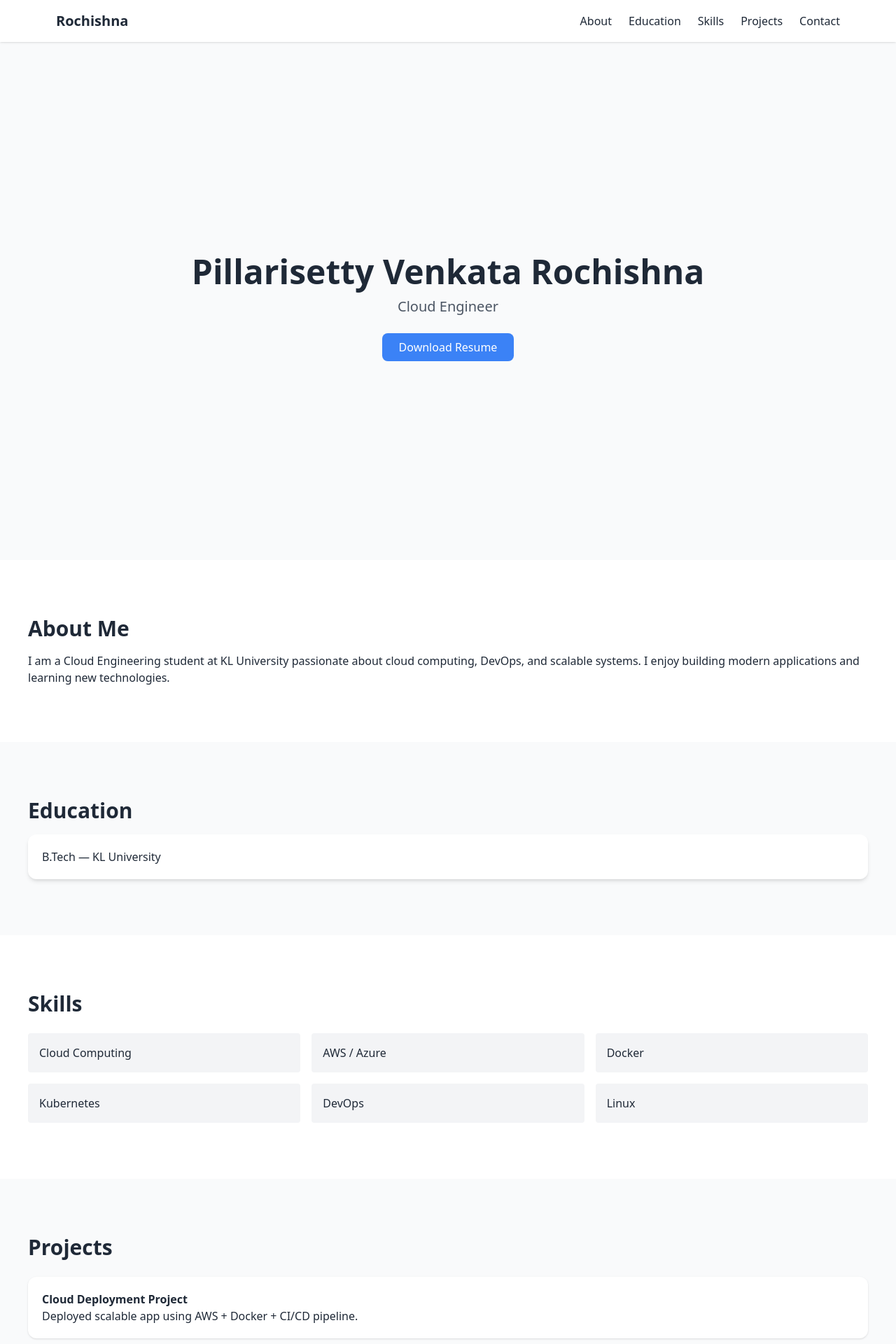
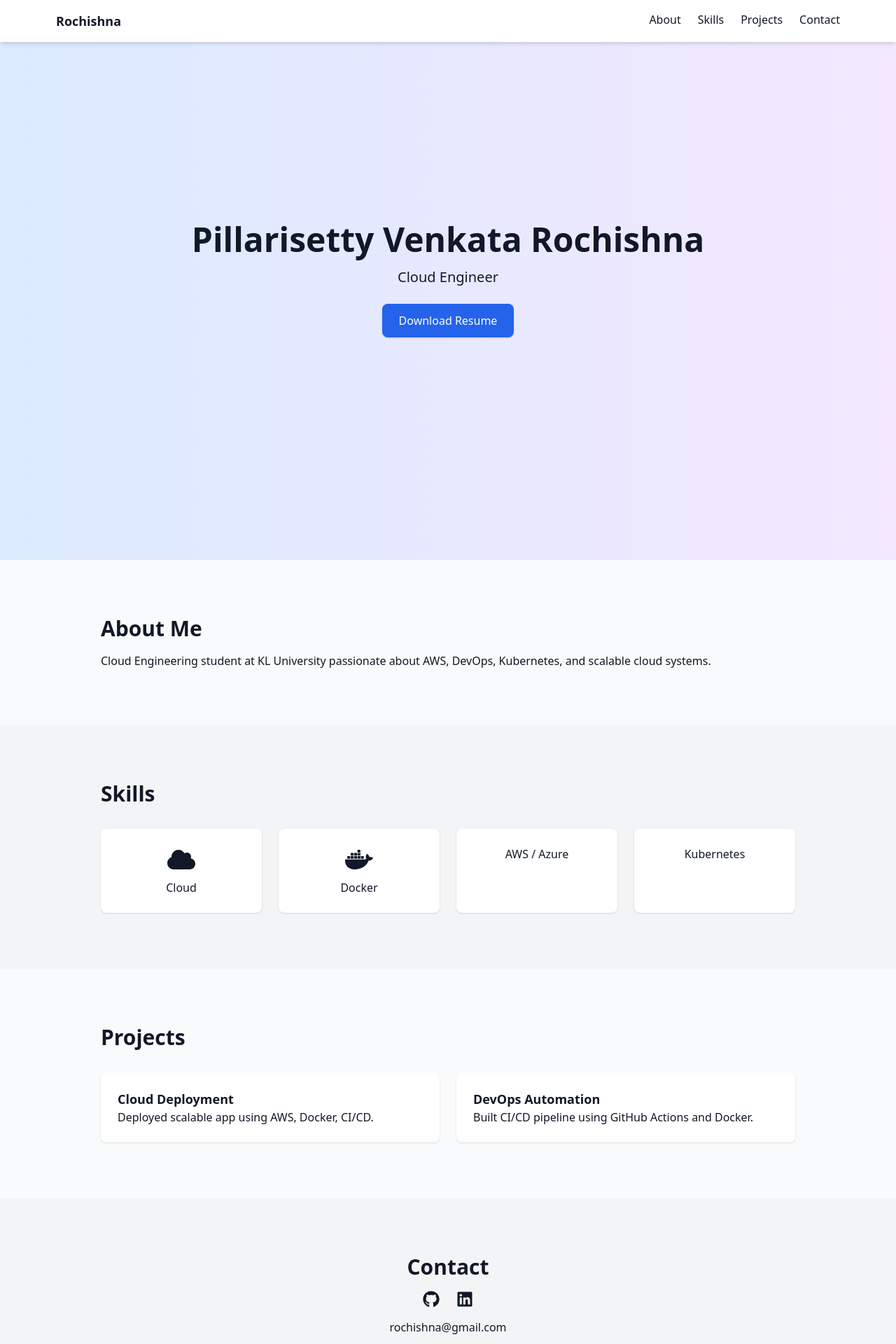
Before and after one commit to Rochishna121/my-portfolio, a React (Vite) app: page / in a window 1280 px wide. Shown: the top 1920 px of the page at 70% size. Built offline with nearby package versions, Linux system fonts and the light colour scheme.

Commit message:
added resume correctly

```diff
--- a/package.json
+++ b/package.json
@@ -10,8 +10,10 @@
     "preview": "vite preview"
   },
   "dependencies": {
+    "framer-motion": "^12.34.2",
     "react": "^19.2.0",
-    "react-dom": "^19.2.0"
+    "react-dom": "^19.2.0",
+    "react-icons": "^5.5.0"
   },
   "devDependencies": {
     "@eslint/js": "^9.39.1",
--- a/src/App.jsx
+++ b/src/App.jsx
@@ -1,91 +1,104 @@
+import { motion } from "framer-motion";
+import { FaGithub, FaLinkedin, FaCloud, FaDocker } from "react-icons/fa";
+
 export default function App() {
   return (
-    <div className="bg-gray-50 text-gray-800 scroll-smooth">
+    <div className="bg-gray-50 text-gray-900 font-sans">
 
       {/* NAVBAR */}
-      <nav className="fixed top-0 left-0 w-full bg-white shadow z-50">
-        <div className="max-w-6xl mx-auto flex justify-between items-center p-4">
-          <h1 className="font-bold text-xl">Rochishna</h1>
-
-          <div className="flex space-x-6">
-            <a href="#about" className="hover:text-blue-500">About</a>
-            <a href="#education" className="hover:text-blue-500">Education</a>
-            <a href="#skills" className="hover:text-blue-500">Skills</a>
-            <a href="#projects" className="hover:text-blue-500">Projects</a>
-            <a href="#contact" className="hover:text-blue-500">Contact</a>
+      <nav className="fixed top-0 w-full bg-white shadow-md z-50">
+        <div className="max-w-6xl mx-auto flex justify-between p-4">
+          <h1 className="font-bold text-lg">Rochishna</h1>
+          <div className="space-x-6">
+            <a href="#about">About</a>
+            <a href="#skills">Skills</a>
+            <a href="#projects">Projects</a>
+            <a href="#contact">Contact</a>
           </div>
         </div>
       </nav>
 
       {/* HERO */}
-      <section className="min-h-screen flex flex-col justify-center items-center text-center pt-20">
-        <h1 className="text-5xl font-bold">Pillarisetty Venkata Rochishna</h1>
-        <p className="text-xl mt-3 text-gray-600">Cloud Engineer</p>
+      <section className="h-screen flex flex-col justify-center items-center text-center bg-gradient-to-r from-blue-100 to-purple-100">
+        <motion.h1
+          initial={{ opacity: 0, y: -40 }}
+          animate={{ opacity: 1, y: 0 }}
+          className="text-5xl font-bold"
+        >
+          Pillarisetty Venkata Rochishna
+        </motion.h1>
+
+        <p className="text-xl mt-4">Cloud Engineer</p>
 
         <a
           href="/resume.pdf"
-          className="mt-6 px-6 py-2 bg-blue-500 text-white rounded-lg hover:bg-blue-600"
+          className="mt-6 bg-blue-600 text-white px-6 py-3 rounded-lg shadow hover:bg-blue-700"
         >
           Download Resume
         </a>
       </section>
 
       {/* ABOUT */}
-      <section id="about" className="py-20 px-10 bg-white">
-        <h2 className="text-3xl font-semibold mb-4">About Me</h2>
+      <section id="about" className="max-w-5xl mx-auto py-20 px-4">
+        <h2 className="text-3xl font-bold mb-4">About Me</h2>
         <p>
-          I am a Cloud Engineering student at KL University passionate about
-          cloud computing, DevOps, and scalable systems. I enjoy building
-          modern applications and learning new technologies.
+          Cloud Engineering student at KL University passionate about AWS, DevOps,
+          Kubernetes, and scalable cloud systems.
         </p>
       </section>
 
-      {/* EDUCATION */}
-      <section id="education" className="py-20 px-10">
-        <h2 className="text-3xl font-semibold mb-4">Education</h2>
-        <div className="bg-white shadow-md p-5 rounded-xl">
-          B.Tech — KL University
-        </div>
-      </section>
+      {/* SKILLS */}
+      <section id="skills" className="bg-gray-100 py-20">
+        <div className="max-w-5xl mx-auto px-4">
+          <h2 className="text-3xl font-bold mb-8">Skills</h2>
 
-      {/* SKILLS */}
-      <section id="skills" className="py-20 px-10 bg-white">
-        <h2 className="text-3xl font-semibold mb-6">Skills</h2>
-        <div className="grid grid-cols-2 md:grid-cols-3 gap-4">
-          <div className="bg-gray-100 p-4 rounded">Cloud Computing</div>
-          <div className="bg-gray-100 p-4 rounded">AWS / Azure</div>
-          <div className="bg-gray-100 p-4 rounded">Docker</div>
-          <div className="bg-gray-100 p-4 rounded">Kubernetes</div>
-          <div className="bg-gray-100 p-4 rounded">DevOps</div>
-          <div className="bg-gray-100 p-4 rounded">Linux</div>
+          <div className="grid grid-cols-2 md:grid-cols-4 gap-6 text-center">
+            <div className="bg-white p-6 rounded-lg shadow">
+              <FaCloud size={40} className="mx-auto mb-2" />
+              Cloud
+            </div>
+            <div className="bg-white p-6 rounded-lg shadow">
+              <FaDocker size={40} className="mx-auto mb-2" />
+              Docker
+            </div>
+            <div className="bg-white p-6 rounded-lg shadow">AWS / Azure</div>
+            <div className="bg-white p-6 rounded-lg shadow">Kubernetes</div>
+          </div>
         </div>
       </section>
 
       {/* PROJECTS */}
-      <section id="projects" className="py-20 px-10">
-        <h2 className="text-3xl font-semibold mb-6">Projects</h2>
+      <section id="projects" className="max-w-5xl mx-auto py-20 px-4">
+        <h2 className="text-3xl font-bold mb-8">Projects</h2>
 
-        <div className="bg-white shadow p-5 rounded-xl mb-4">
-          <h3 className="font-bold">Cloud Deployment Project</h3>
-          <p>Deployed scalable app using AWS + Docker + CI/CD pipeline.</p>
-        </div>
+        <div className="grid md:grid-cols-2 gap-6">
+          <div className="bg-white p-6 rounded-lg shadow hover:shadow-lg">
+            <h3 className="font-bold text-lg">Cloud Deployment</h3>
+            <p>Deployed scalable app using AWS, Docker, CI/CD.</p>
+          </div>
 
-        <div className="bg-white shadow p-5 rounded-xl">
-          <h3 className="font-bold">DevOps Automation</h3>
-          <p>Built CI/CD pipeline using GitHub Actions and Docker.</p>
+          <div className="bg-white p-6 rounded-lg shadow hover:shadow-lg">
+            <h3 className="font-bold text-lg">DevOps Automation</h3>
+            <p>Built CI/CD pipeline using GitHub Actions and Docker.</p>
+          </div>
         </div>
       </section>
 
       {/* CONTACT */}
-      <section id="contact" className="py-20 px-10 bg-white">
-        <h2 className="text-3xl font-semibold mb-4">Contact</h2>
-        <p>Email: yourmail@gmail.com</p>
-        <p>LinkedIn: linkedin.com/in/yourprofile</p>
+      <section id="contact" className="bg-gray-100 py-20 text-center">
+        <h2 className="text-3xl font-bold mb-4">Contact</h2>
+
+        <div className="flex justify-center gap-6 text-2xl">
+          <a href="https://github.com/Rochishna121">
+            <FaGithub />
+          </a>
+          <a href="https://linkedin.com/in/yourprofile">
+            <FaLinkedin />
+          </a>
+        </div>
+
+        <p className="mt-4">rochishna@gmail.com</p>
       </section>
-
-      <footer className="text-center py-5 text-gray-500">
-        © 2026 Pillarisetty Venkata Rochishna
-      </footer>
 
     </div>
   );
```
Also changed, not shown: 2 other files (tests, documents, lock files or other folders).
